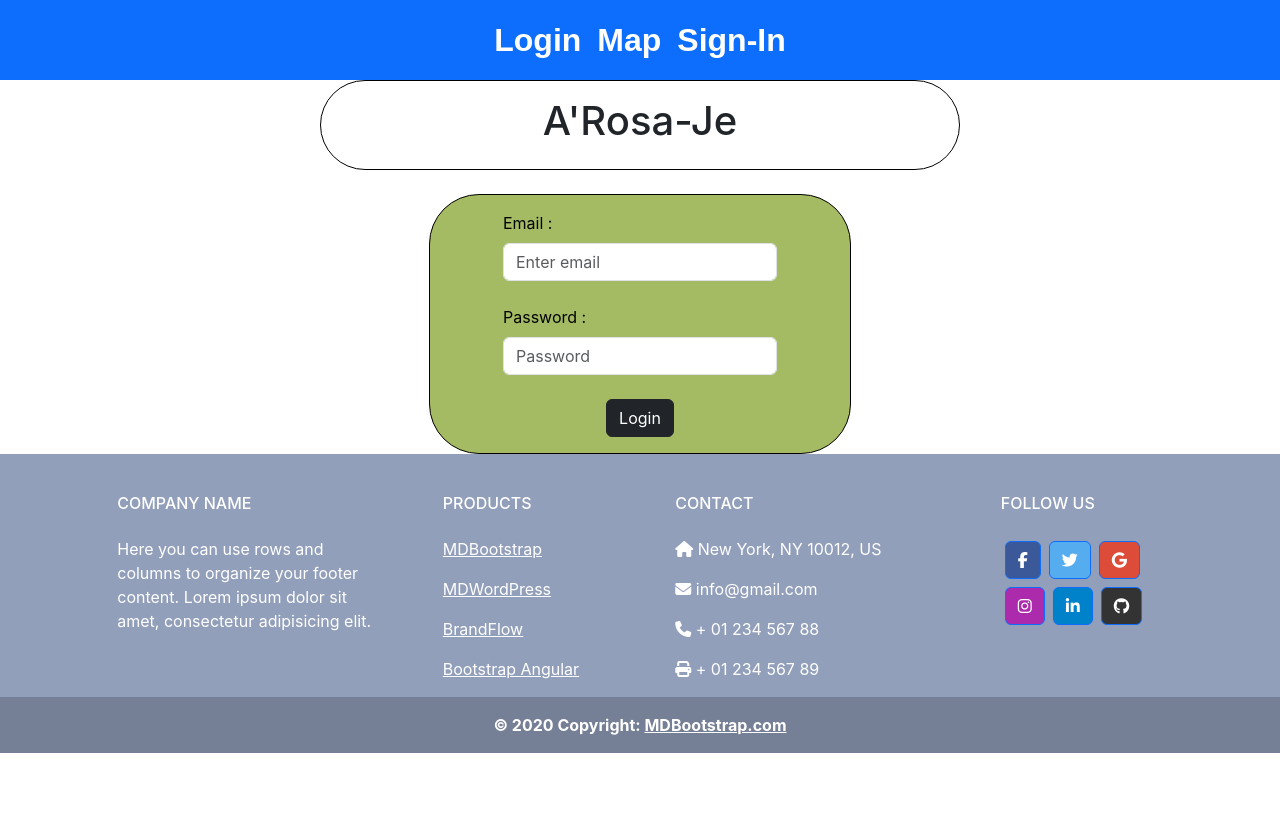
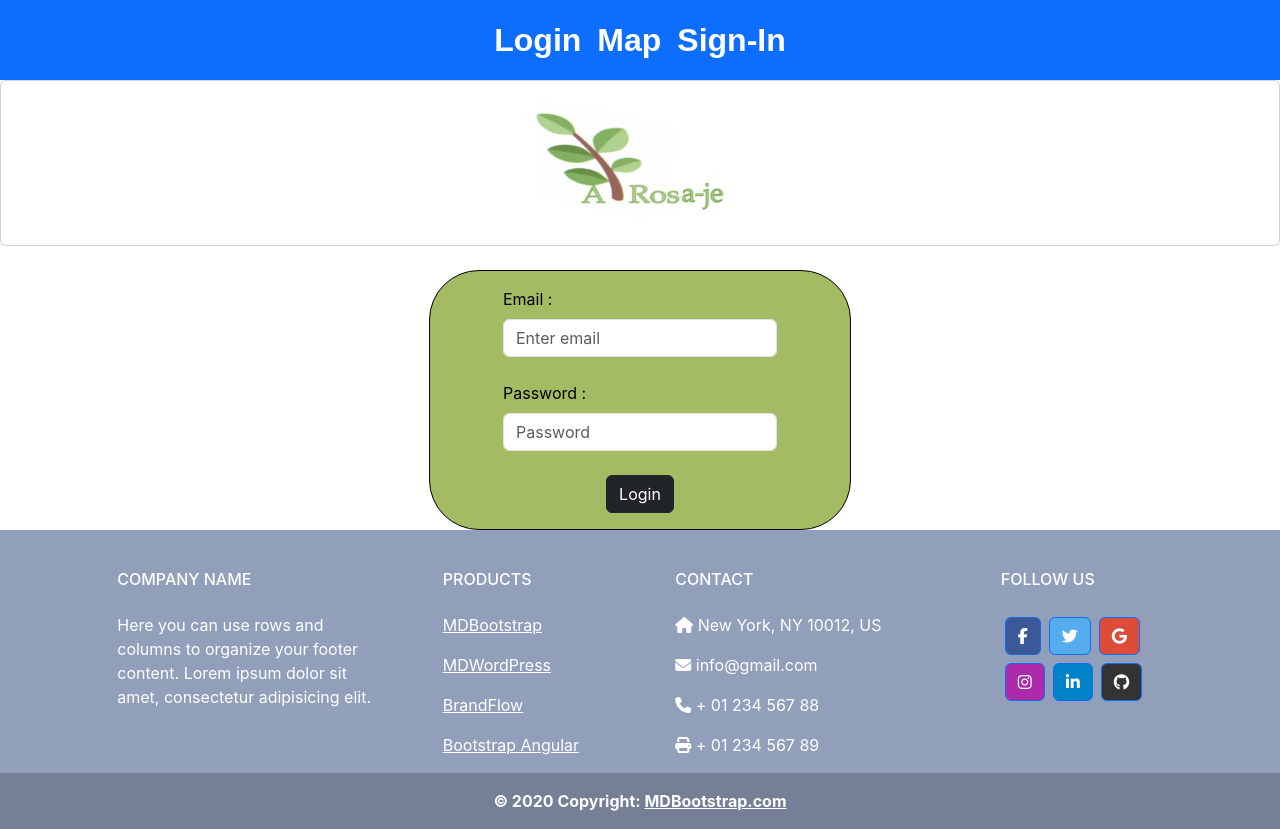
Before and after one commit to JRedxs/MSPR-BDD-B3, a React (Create React App) app in the folder MSPR-BDD-B3-WebApp/front/: page /login in a window 1280 px wide. Before the commit the page ends 800 px from the top, so only its background shows below. Built offline with nearby package versions, Linux system fonts and the light colour scheme.

Commit message:
update FRONT

```diff
--- a/MSPR-BDD-B3-WebApp/front/src/components/Login.js
+++ b/MSPR-BDD-B3-WebApp/front/src/components/Login.js
@@ -1,17 +1,22 @@
 import React from "react";
 import '../styles/Login.css';
+import logo from '../assets/images/logo.png'
 
 
 const LoginPage = () => {
 
     //front commencé pour maintenant effectuer les tests de connexion / regex du mdp et email / button login
 
+
+
+
     return(
         <>
             <div className="justify-content-center">
-                <div className="card text-center mx-auto" style={{width: "50%", borderRadius: "50px", border: "1px solid black"}}>
+                <div className="card text-center mx-auto" >
                     <div className="card-body" >
-                        <h1 className="card-title, text-center ">A'Rosa-Je</h1>
+                         <img src={logo} alt="logo"/>
+                        <logo/>
                     </div>
                 </div>
             </div>
@@ -19,7 +24,7 @@ const LoginPage = () => {
             <br/>
             <div className="card card-login mx-auto" style={{width: "33%", borderRadius: "50px", border: "1px solid black"}}>
                 <div className="card-body mx-auto">
-                    <div className="d-flex justify-content-center">
+                    <div className="d-flex justify-content-center m-xl-auto">
                         <form className="mx-auto" style={{width: "100%"}}>
                             <div className="form-group">
                             <label className="form-label" htmlFor="exampleInputEmail1">Email : </label>
```
Also changed, not shown: MSPR-BDD-B3-WebApp/front/src/assets/images/logo.png (added).
